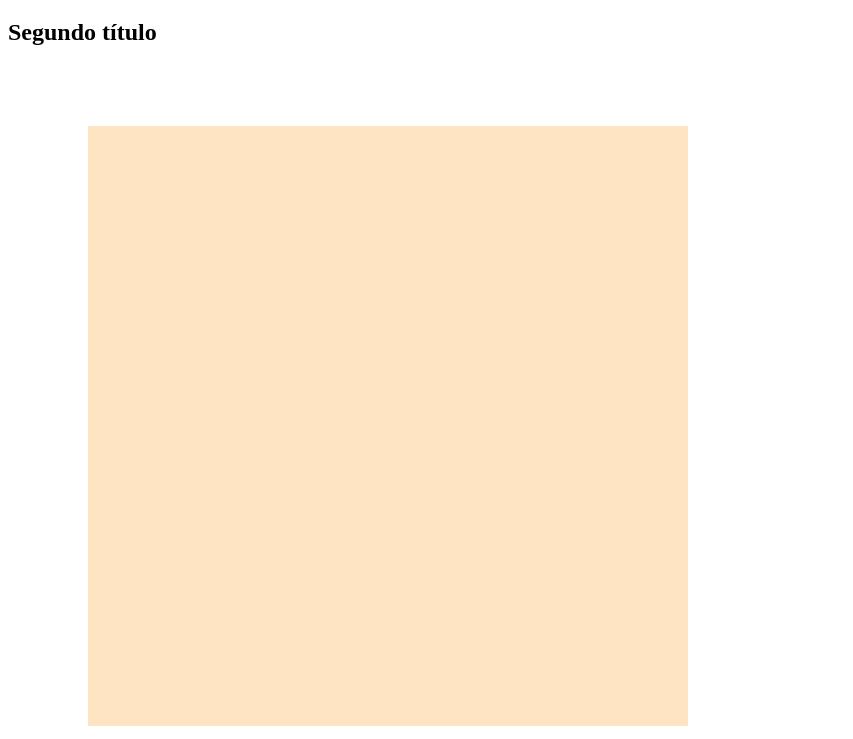
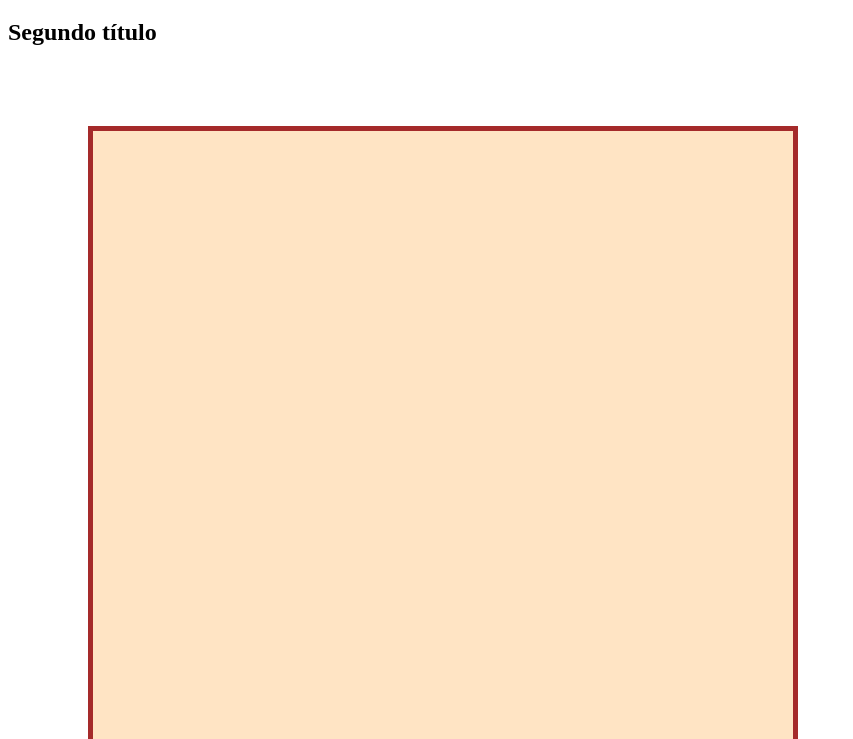
Before and after one commit to Josetechcode/taller1, a plain HTML site: page index.html in a window 1280 px wide. Shown: the part 61-800 px from the top of the page, without its empty margins (0-853 px from the left). Drawn offline with Linux system fonts and the light colour scheme.

Commit message:
first commit

```diff
--- a/styles.css
+++ b/styles.css
@@ -16,4 +16,10 @@ h1 {
   margin-left: 20px;
   margin: 20px 20px 20px 20px;
   margin: 80px;
+  padding-top: 30px;
+  padding-right: 30px;
+  padding-bottom: 30px;
+  padding-left: 30px;
+  padding: 50px;
+  border: solid 5px brown
 }
```
